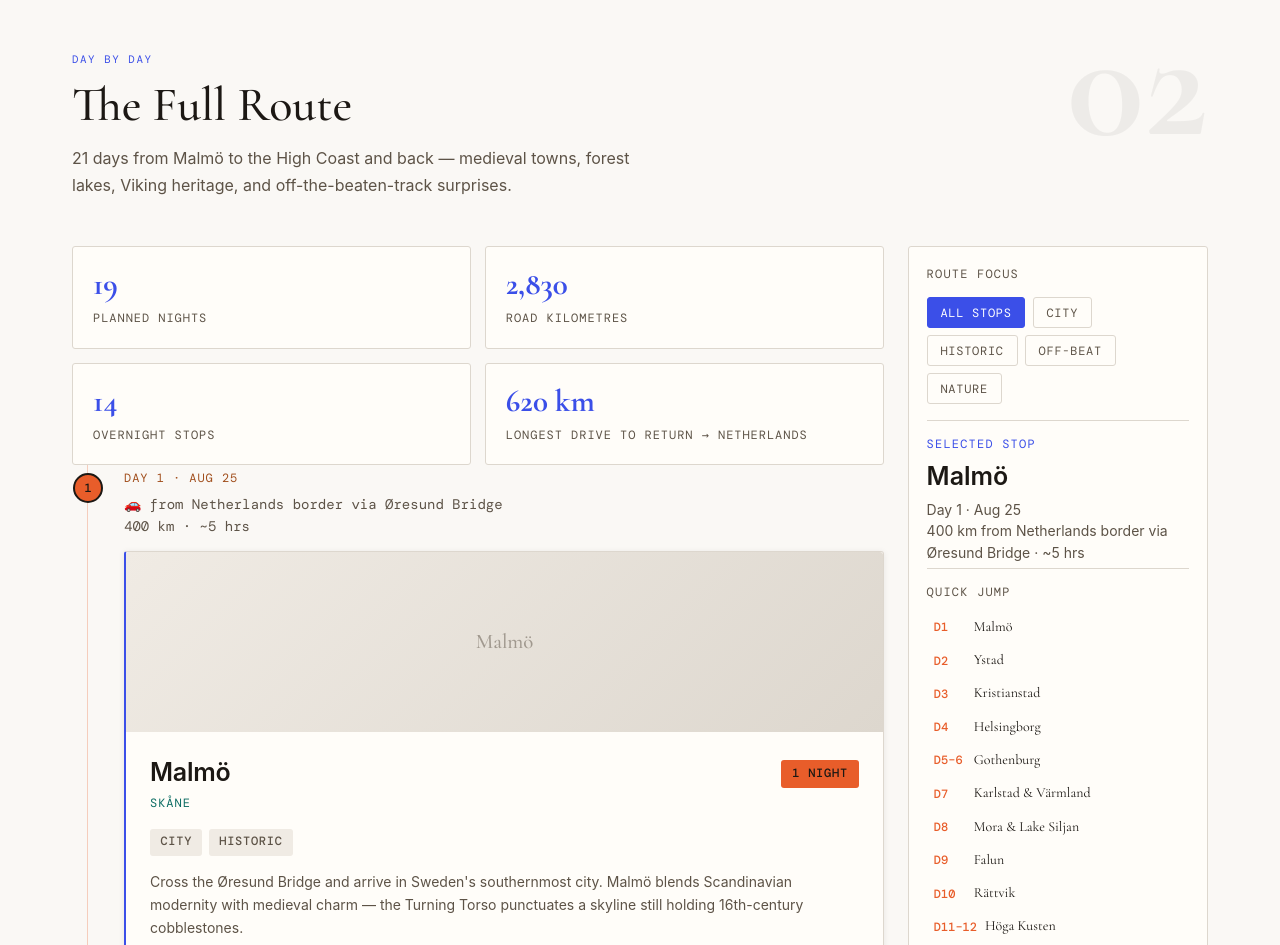
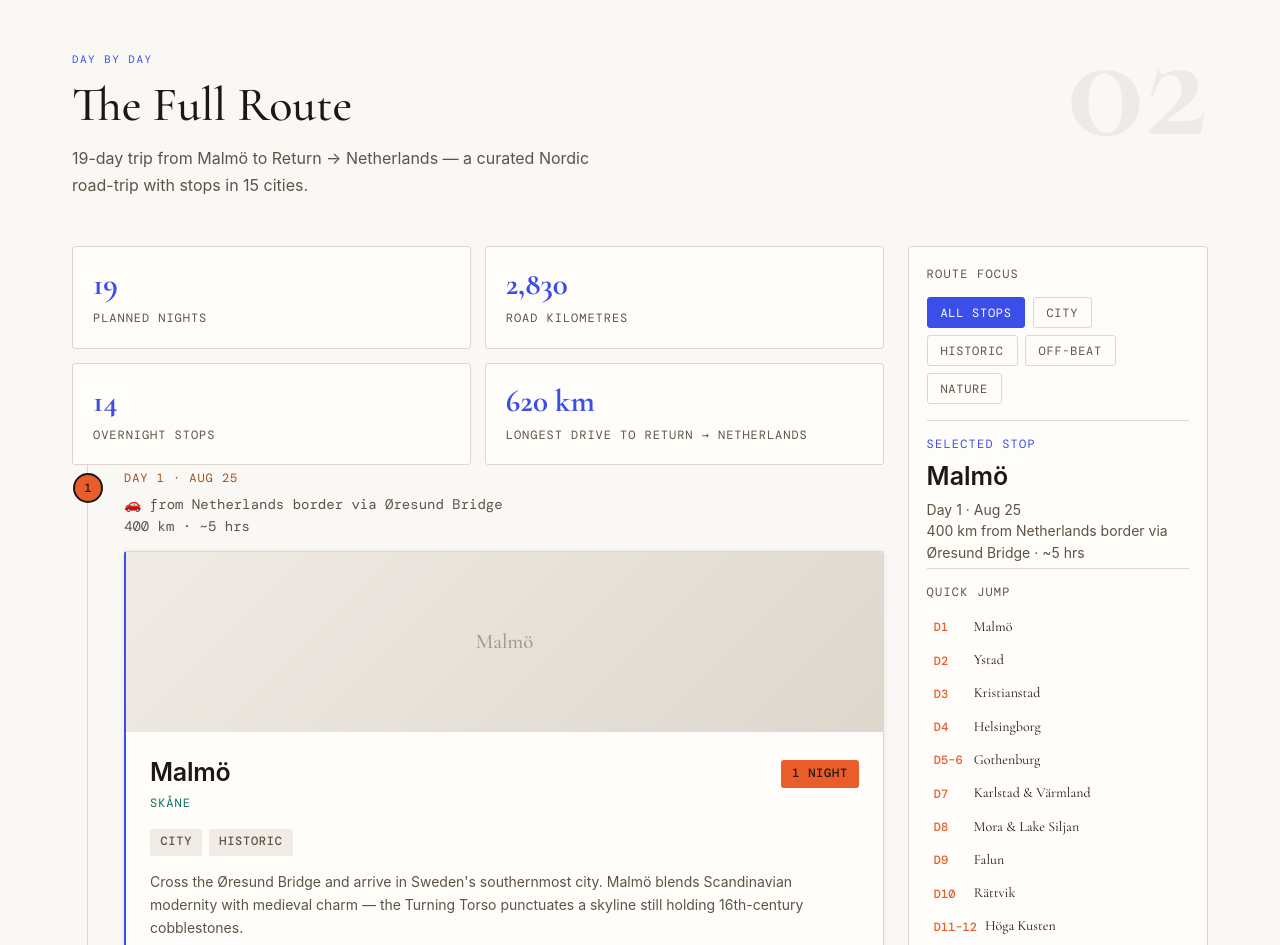
Before and after one commit to toinevl/nordicHolidays, a website built with Vite: page frontend/index.html in a window 1280 px wide. Shown: the part 1838-2783 px from the top of the page. Built offline with nearby package versions, Linux system fonts and the light colour scheme; no server answers; files whose address does not match are found by name; a web font is replaced by a local one.

Commit message:
fix(#20): make 'The Full Route' description reflect actual itinerary length
The section description was a hardcoded i18n string ('21 days from Malmö to the
High Coast...') that was set once at boot via applyStaticI18n() and never updated
when a real itinerary was generated or loaded. A 7-day trip still displayed
'21 days...' in the full-route section header.

- Added parameterized itineraryDescDynamic key to all 6 locale files
  (EN/NL/DE/SV/DA/NO) with placeholders {totalDays}, {startCity},
  {endCity}, {stopCount}
- Added itineraryDescDynamic to LocaleStrings type with doc comment
- Extracted updateItineraryDesc() helper in main.ts that uses tpl() to
  interpolate the actual itinerary data into #itinerary-desc
- Wired updateItineraryDesc() into applyItinerary() (generated/loaded)
  and changeLocale() (locale switch), plus a one-time call at boot so
  the default itinerary gets the right text immediately
- Cleared the static text in index.html (element now populated by JS)
- 322/322 tests pass; tsc --noEmit clean

```diff
--- a/frontend/index.html
+++ b/frontend/index.html
@@ -128,7 +128,7 @@
     <span class="section-num">02</span>
     <div class="section-label" data-reveal>Day by Day</div>
     <h2 class="section-title" data-reveal style="transition-delay:0.08s">The Full Route</h2>
-    <p class="section-desc" data-reveal style="transition-delay:0.14s" id="itinerary-desc">21 days from Malmö to the High Coast and back — medieval towns, forest lakes, Viking heritage, and off-the-beaten-track surprises.</p>
+    <p class="section-desc" data-reveal style="transition-delay:0.14s" id="itinerary-desc"></p>
     <div class="route-tools">
       <div>
         <div class="route-summary" id="route-summary"></div>
--- a/frontend/src/i18n/da.ts
+++ b/frontend/src/i18n/da.ts
@@ -149,6 +149,7 @@ export const da: LocaleStrings = {
     itineraryLabel: 'Dag for dag',
     itineraryTitle: 'Hele ruten',
     itineraryDesc: '21 dage fra Malmö til Höga Kusten og tilbage — middelalderbyer, skovsøer, vikingearv og uventede perler.',
+    itineraryDescDynamic: '{totalDays}-dages rejse fra {startCity} til {endCity} — en kurateret nordisk vejrtur med stops i {stopCount} byer.',
     culinaryLabel: 'Spis & drik',
     culinaryTitle: 'Kulinariske højdepunkter',
     culinaryDesc: 'Seks forskellige madkulturer — Göteborg-skaldyr, vildt fra Dalarna, røget fisk fra Höga Kusten og Stockholms nye nordiske køkken.',
--- a/frontend/src/i18n/de.ts
+++ b/frontend/src/i18n/de.ts
@@ -149,6 +149,7 @@ export const de: LocaleStrings = {
     itineraryLabel: 'Tag für Tag',
     itineraryTitle: 'Die gesamte Route',
     itineraryDesc: '21 Tage von Malmö zur Hohen Küste und zurück — mittelalterliche Städte, Waldseen, Wikinger-Erbe und Geheimtipps abseits der Massen.',
+    itineraryDescDynamic: '{totalDays}-tägige Reise von {startCity} nach {endCity} — eine kurierte nordische Straßenfahrt mit Stopps in {stopCount} Städten.',
     culinaryLabel: 'Essen & Trinken',
     culinaryTitle: 'Kulinarische Highlights',
     culinaryDesc: 'Sechs unterschiedliche Küchen — Gothenburger Schalentiere, Dalarna Wild, Hohe-Küste-Räucherfisch und Stockholms neue Nordic Kitchen.',
--- a/frontend/src/i18n/en.ts
+++ b/frontend/src/i18n/en.ts
@@ -149,6 +149,7 @@ export const en: LocaleStrings = {
     itineraryLabel: 'Day by Day',
     itineraryTitle: 'The Full Route',
     itineraryDesc: '21 days from Malmö to the High Coast and back — medieval towns, forest lakes, Viking heritage, and off-the-beaten-track surprises.',
+    itineraryDescDynamic: '{totalDays}-day trip from {startCity} to {endCity} — a curated Nordic road-trip with stops in {stopCount} cities.',
     culinaryLabel: 'Eat & Drink',
     culinaryTitle: 'Culinary Highlights',
     culinaryDesc: 'Six distinct food cultures — Gothenburg shellfish, Dalarna game, High Coast smoked fish, and Stockholm\'s new Nordic kitchen.',
--- a/frontend/src/i18n/nl.ts
+++ b/frontend/src/i18n/nl.ts
@@ -149,6 +149,7 @@ export const nl: LocaleStrings = {
     itineraryLabel: 'Dag voor Dag',
     itineraryTitle: 'De Volledige Route',
     itineraryDesc: '21 dagen van Malmö naar de Hoge Kust en terug — middeleeuwse steden, bosmeren, Viking-erfgoed en verborgen parels.',
+    itineraryDescDynamic: '{totalDays}-daagse reis van {startCity} naar {endCity} — een nieuw opgeëpte Nordische route met stops in {stopCount} steden.',
     culinaryLabel: 'Eten & Drinken',
     culinaryTitle: 'Culinaire Hoogtepunten',
     culinaryDesc: 'Zes unieke keukens — Gothenburgs schaaldieren, Dalarna wild, Hoge Kust gerookte vis en Stockholms nieuwe Nordic kitchen.',
--- a/frontend/src/i18n/no.ts
+++ b/frontend/src/i18n/no.ts
@@ -149,6 +149,7 @@ export const no: LocaleStrings = {
     itineraryLabel: 'Dag for dag',
     itineraryTitle: 'Hele ruten',
     itineraryDesc: '21 dager fra Malmö til Höga Kusten og tilbake — middelalderbyer, skogssjøer, vikingarv og uventede perler.',
+    itineraryDescDynamic: '{totalDays}-dagers reise fra {startCity} til {endCity} — en kurert nordisk vegtur med stopp i {stopCount} byer.',
     culinaryLabel: 'Spis & drikk',
     culinaryTitle: 'Kulinariske høydepunkter',
     culinaryDesc: 'Seks ulike matkulturer — skalldyr fra Göteborg, vilt fra Dalarna, røykt fisk fra Höga Kusten og Stockholms nye nordiske kjøkken.',
--- a/frontend/src/i18n/sv.ts
+++ b/frontend/src/i18n/sv.ts
@@ -149,6 +149,7 @@ export const sv: LocaleStrings = {
     itineraryLabel: 'Dag för dag',
     itineraryTitle: 'Hela rutten',
     itineraryDesc: '21 dagar från Malmö till Höga Kusten och tillbaka — medeltidsstäder, skogssjöar, vikingaarv och oväntade pärlor.',
+    itineraryDescDynamic: '{totalDays}-dagars resa från {startCity} till {endCity} — en kuraterad nordisk vägsträcka med stopp i {stopCount} städer.',
     culinaryLabel: 'Äta & dricka',
     culinaryTitle: 'Kulinariska höjdpunkter',
     culinaryDesc: 'Sex distinkta matkulturer — Göteborgs skaldjur, Dalarnas vilt, rökt fisk från Höga Kusten och Stockholms nya nordiska kök.',
--- a/frontend/src/i18n/types.ts
+++ b/frontend/src/i18n/types.ts
@@ -191,6 +191,8 @@ export interface LocaleStrings {
     itineraryLabel: string
     itineraryTitle: string
     itineraryDesc: string
+    /** Parameterized template: '{totalDays}-day trip from {startCity} to {endCity} — ... #20 */
+    itineraryDescDynamic: string
     culinaryLabel: string
     culinaryTitle: string
     culinaryDesc: string
--- a/frontend/src/main.ts
+++ b/frontend/src/main.ts
@@ -159,7 +159,10 @@ function changeLocale(lang: Locale): void {
   store.setState({ locale: lang })
   applyStaticI18n()
   const { currentItinerary } = store.getState()
-  if (currentItinerary) itineraryView.renderFromItinerary(currentItinerary)
+  if (currentItinerary) {
+    itineraryView.renderFromItinerary(currentItinerary)
+    updateItineraryDesc(currentItinerary)
+  }
   // #86: B2B section is rendered once at boot with t(); re-render it so the
   // new locale's strings take effect immediately instead of on next page load.
   const b2bRoot = document.getElementById('b2b-root')
@@ -495,6 +498,21 @@ function toMapStops(itinerary: Itinerary): typeof STOPS {
   }))
 }
 
+// #20: "The Full Route" description was a static i18n string ("21 days from Malmö
+// to the High Coast...") that never reflected the actual itinerary's length.
+// Update it from the actual itinerary data via the parameterized key.
+function updateItineraryDesc(itinerary: Itinerary): void {
+  const descEl = document.getElementById('itinerary-desc')
+  if (descEl) {
+    descEl.textContent = tpl('sections.itineraryDescDynamic', {
+      totalDays: String(itinerary.totalDays ?? itinerary.stops.length),
+      startCity: itinerary.startCity ?? '',
+      endCity: itinerary.endCity ?? '',
+      stopCount: String(itinerary.stops?.length ?? 0),
+    })
+  }
+}
+
 function applyItinerary(itinerary: Itinerary): void {
   itineraryView.renderFromItinerary(itinerary)
   mapView.replaceStops(toMapStops(itinerary))
@@ -502,6 +520,7 @@ function applyItinerary(itinerary: Itinerary): void {
     map3DView.replaceStops(toMapStops(itinerary))
   }
   statusBar.syncFromStore(store)
+  updateItineraryDesc(itinerary)
 }
 
 const savedPanel = new SavedTripsPanel(store, (itinerary: Itinerary, name: string, id: string) => {
@@ -572,6 +591,13 @@ if (urlId) {
 }
 
 applyStaticI18n()
+
+// #20: "The Full Route" description was a static i18n string ("21 days from Malmö
+// to the High Coast...") that never reflected the actual itinerary's length.
+// Update it from the current itinerary in the store — this covers the default
+// boot itinerary (rendered via itineraryView.render() above) as well as
+// generated/loaded itineraries (via applyItinerary).
+updateItineraryDesc(store.getState().currentItinerary as Itinerary)
 
 // ---------------------------------------------------------------------------
 // Cookie consent (#137): render the banner (only shows while the visitor
```
